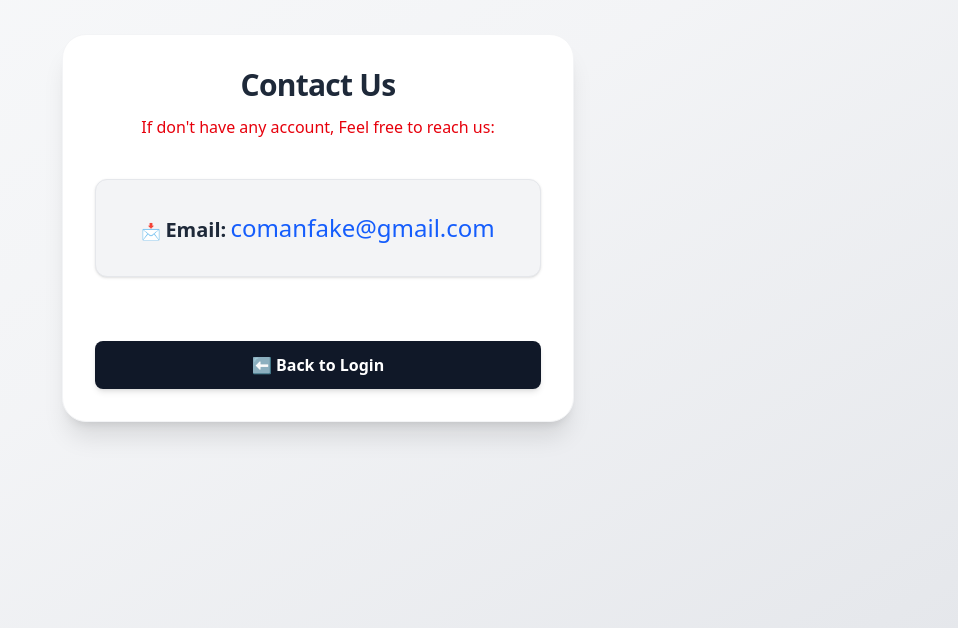
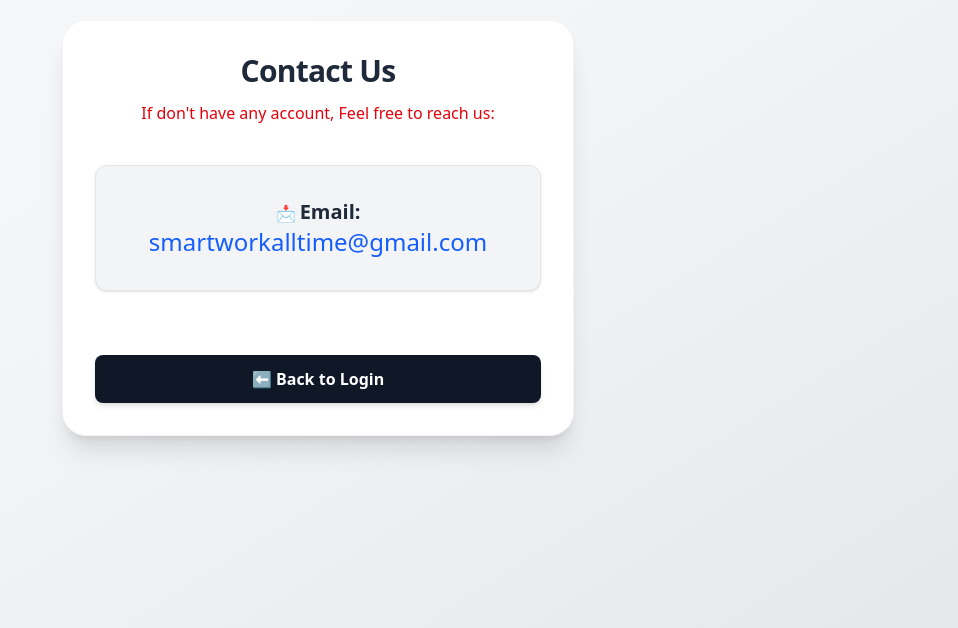
Before and after one commit to Mizan510/My-Daily-Work, a React app in the folder frontend/: page /Contact-Page in a window 1280 px wide. Shown: the part 172-800 px from the top of the page, without its empty margins (322-1280 px from the left). Built offline with nearby package versions, Linux system fonts and the light colour scheme; the HTML template or start-up script is replaced by a standard one.

Commit message:
new mail update

```diff
--- a/frontend/src/pages/ContactPage.jsx
+++ b/frontend/src/pages/ContactPage.jsx
@@ -21,7 +21,7 @@ const ContactPage = () => {
           <p className="text-gray-700 text-center text-sm sm:text-base">
             📩{" "}
             <span className="font-semibold  text-xl text-gray-800">Email:</span>{" "}
-            <span className="text-blue-600 text-2xl">comanfake@gmail.com</span>
+            <span className="text-blue-600 text-2xl">smartworkalltime@gmail.com</span>
           </p>
         </div>
 
```
Also changed, not shown: 2 other files (tests, documents, lock files or other folders).
